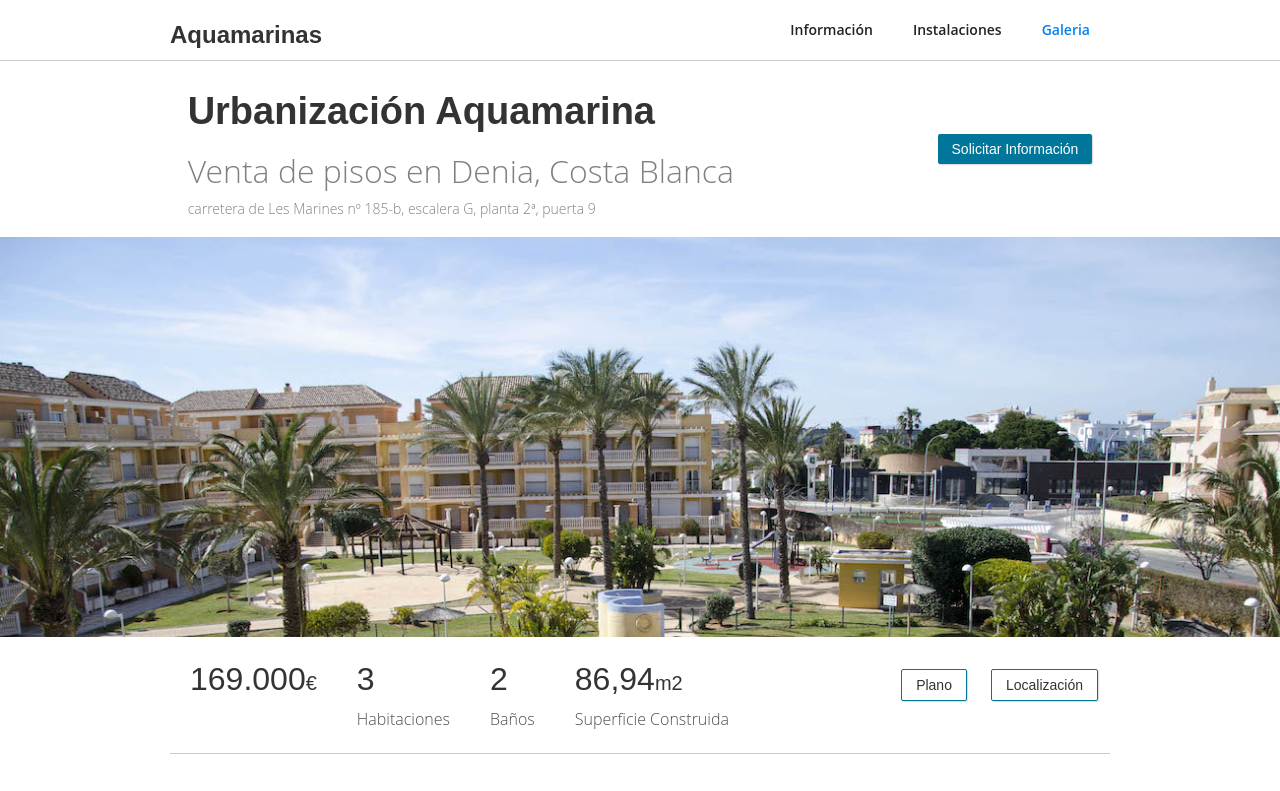
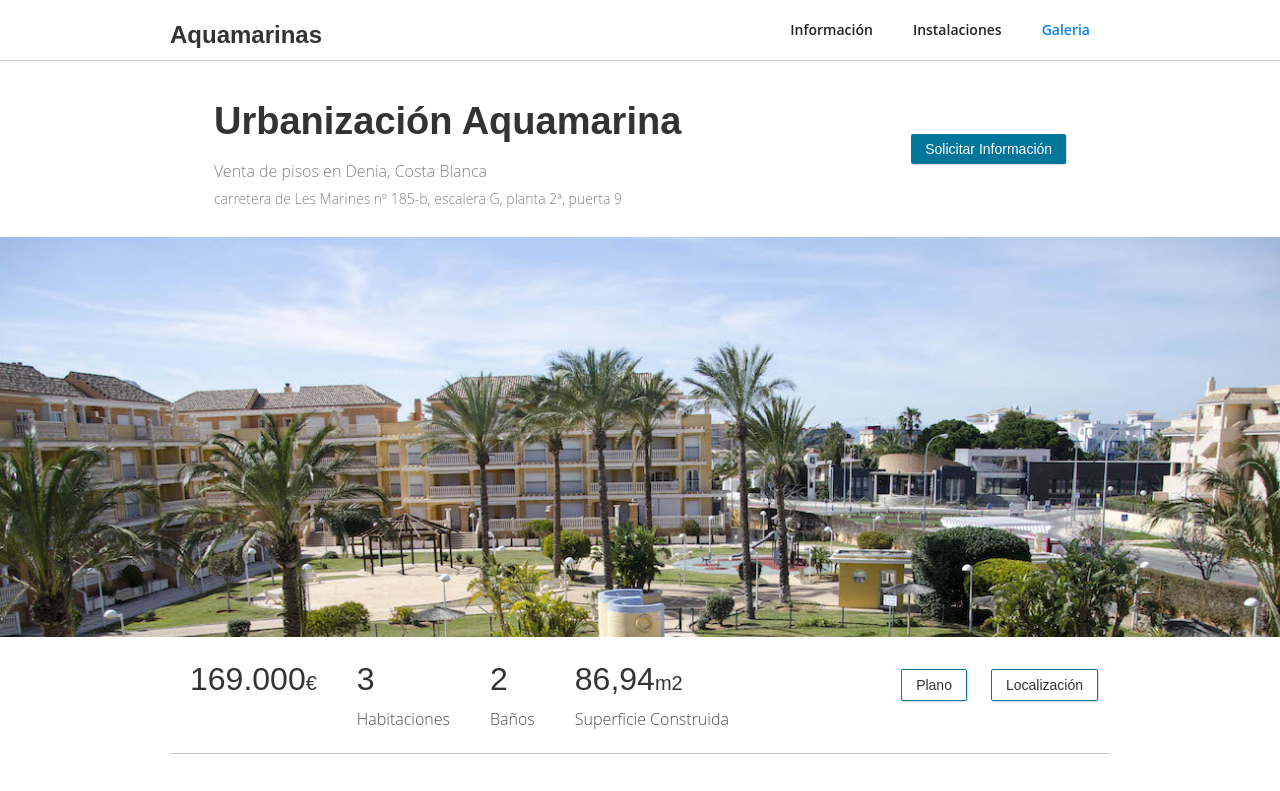
Before and after one commit to joaqib/aquamarinas, a plain HTML site: page index.html in a window 1280 px wide. Shown: the top 791 px of the page. Drawn offline with nearby package versions, Linux system fonts and the light colour scheme; a script that the page names is missing.

Commit message:
change style and h2

```diff
--- a/index.html
+++ b/index.html
@@ -102,6 +102,13 @@ height="0" width="0" style="display:none;visibility:hidden"></iframe></noscript>
 .title-video {
   margin-bottom: 32px;
 }
+
+h2.info__subtitle {
+    font-size: 16px;
+    margin-bottom: 0;
+    font-weight: lighter;
+    margin-top: 8px;
+  }
 </style>
  <div class="home-hero">
 </div>
```
